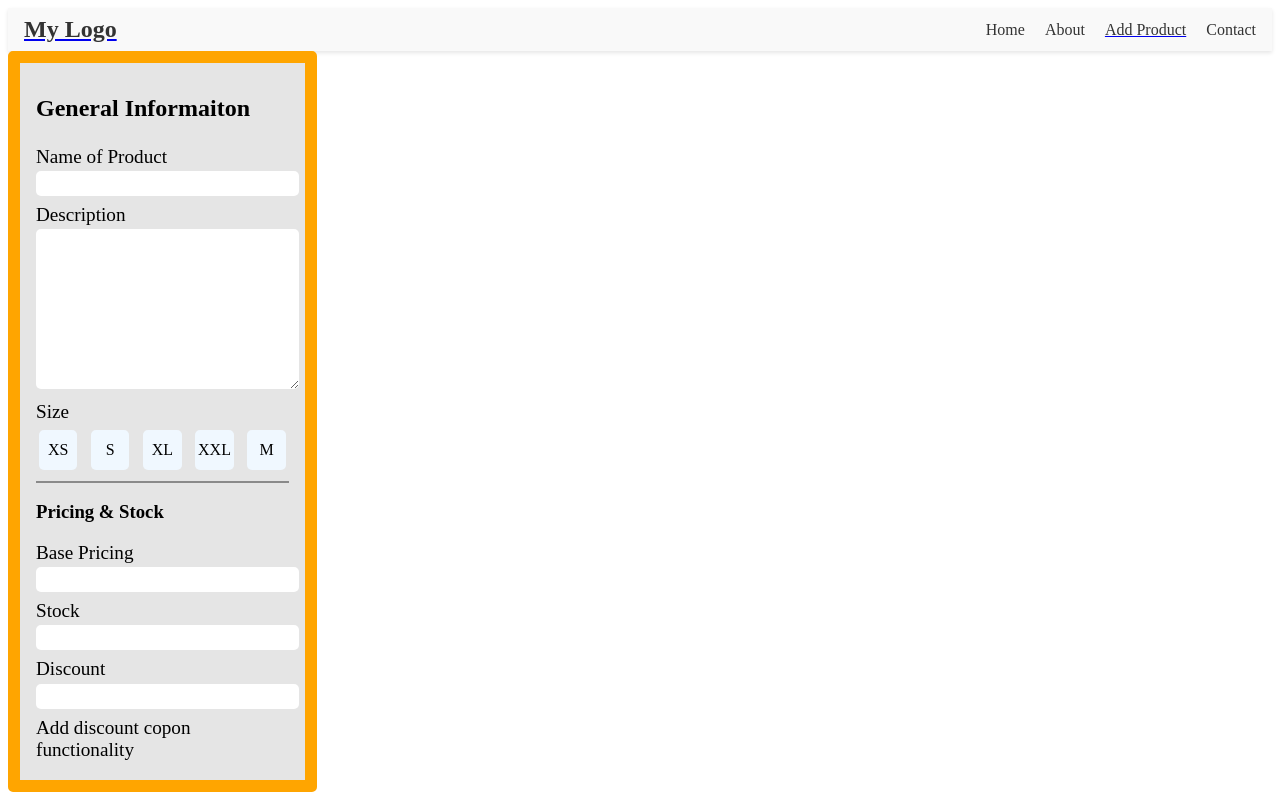
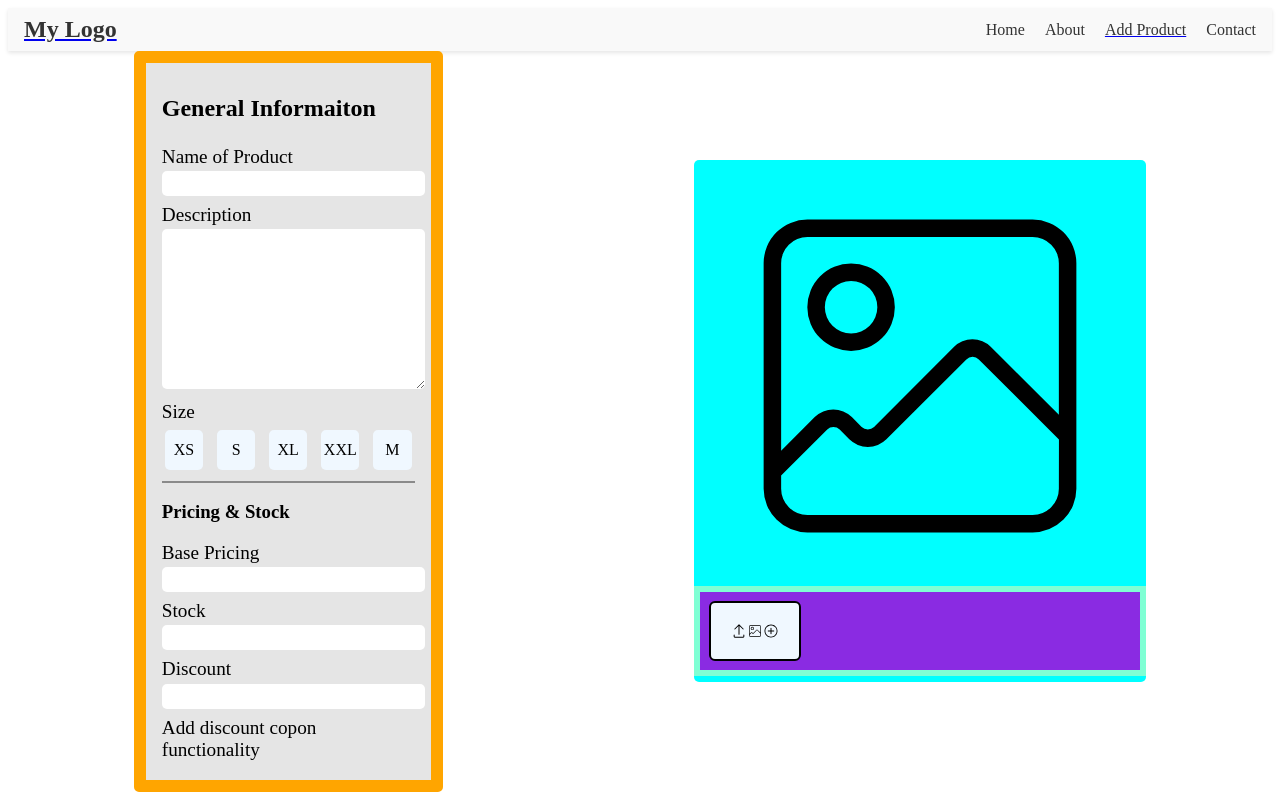
Before and after one commit to UltimateGuruBhutta/shopapp, a React (Vite) app: page /AddProduct in a window 1280 px wide. Built offline with nearby package versions, Linux system fonts and the light colour scheme; a web font is replaced by a local one.

Commit message:
Create dynamic component to upload imges of product : Backup Code

```diff
--- a/package.json
+++ b/package.json
@@ -14,6 +14,7 @@
     "prop-types": "^15.8.1",
     "react": "^18.2.0",
     "react-dom": "^18.2.0",
+    "react-icons": "^5.0.1",
     "react-router-dom": "^6.22.3"
   },
   "devDependencies": {
--- a/src/Pages/jsx/AddProduct.jsx
+++ b/src/Pages/jsx/AddProduct.jsx
@@ -1,3 +1,4 @@
+import InsertImgs from "../../components/jsx/InsertImgs"
 import InsertProdInfo from "../../components/jsx/InsertProdInfo"
 import css from "../styles/AddProduct.module.css"
 
@@ -5,8 +6,11 @@ import css from "../styles/AddProduct.module.css"
 const AddProduct = () => {
   return (
     <>
+    <div className={css.container}>
 
     <InsertProdInfo/>
+    <InsertImgs/>
+    </div>
 
     </>
   )
--- a/src/Pages/styles/AddProduct.module.css
+++ b/src/Pages/styles/AddProduct.module.css
@@ -0,0 +1,6 @@
+.container {
+  display: flex;
+  flex-direction: row;
+  justify-content: space-around;
+  align-items: center;
+}
--- /dev/null
+++ b/src/components/jsx/InsertImgs.jsx
@@ -0,0 +1,96 @@
+//  This component allows users to upload multiple images.
+//  When the file input changes, it updates the state with the new images and
+//   generates previews for them using object URLs.
+//  It cleans up object URLs when the component unmounts or the previews change
+//  to prevent memory leaks.
+//  Clicking the custom upload trigger triggers the hidden file input.
+//  It conditionally renders the most recently selected image's
+//   preview prominently and smaller previews of all selected images.
+
+import css from "../styles/InsertImgs.module.css";
+import { GoUpload } from "react-icons/go";
+import { CiImageOn } from "react-icons/ci";
+import { IoIosAddCircleOutline } from "react-icons/io";
+import { useEffect, useRef, useState } from "react";
+
+const InsertImgs = () => {
+  const inputRef = useRef(null);
+  const [upImg, setUpimg] = useState([]);
+  const [preview, setPreview] = useState();
+
+  useEffect(() => {
+    return () => {
+      if (preview) {
+        preview.forEach((element) => {
+          URL.revokeObjectURL(element);
+        });
+      }
+    };
+  }, [preview]);
+
+  const giveClick = () => {
+    inputRef.current.click();
+  };
+
+  const getImgs = (e) => {
+    const file = Array.from(e.target.files);
+
+    setUpimg((preupImg) => {
+      return [...preupImg, ...file];
+    });
+    const temp = file.map((curr) => {
+      return URL.createObjectURL(curr);
+    });
+    setPreview((prevPreviews) => [...(prevPreviews || []), ...temp]);
+  };
+
+  return (
+    <div className={css.abc}>
+      {preview ? (
+        <img
+          className={css.mImg}
+          src={preview[preview.length - 1]}
+          alt="Placeholder image"
+        />
+      ) : (
+        <CiImageOn style={{ width: "420px", height: "100%" }} />
+      )}
+
+      <div className={css.insHold}>
+        <div className={css.addImg}>
+          <input
+            onChange={getImgs}
+            ref={inputRef}
+            type="file"
+            accept="image/*"
+            style={{ display: "none" }}
+            multiple
+          />
+
+          <div className={css.uploader} onClick={giveClick}>
+            <GoUpload />
+            <CiImageOn />
+            <IoIosAddCircleOutline />
+          </div>
+
+          {preview ? (
+            preview.map((curr, i) => {
+              return (
+                <img
+                  src={curr}
+                  alt={`PreviewImgNo:${i}`}
+                  key={i}
+                  className={css.subImg}
+                />
+              );
+            })
+          ) : (
+            <div style={{ display: "none" }}> </div>
+          )}
+        </div>
+      </div>
+    </div>
+  );
+};
+
+export default InsertImgs;
--- /dev/null
+++ b/src/components/styles/InsertImgs.module.css
@@ -0,0 +1,59 @@
+.abc {
+  padding: 6px;
+  background-color: aqua;
+  width: 440px;
+  height: auto;
+  border-radius: 5px;
+  display: flex;
+  flex-direction: column;
+  justify-items: center;
+  align-items: center;
+}
+
+.mImg {
+  width: 420px;
+  height: auto;
+  object-fit: fill;
+  aspect-ratio: 1/1;
+}
+
+.insHold {
+  display: flex;
+  flex-direction: row;
+  justify-content: start;
+  align-items: center;
+  width: 100%;
+  height: auto;
+  background-color: aquamarine;
+  padding: 6px;
+}
+
+.addImg {
+  display: flex;
+  flex-direction: row;
+  justify-content: start;
+  align-items: start;
+  flex-wrap: wrap;
+  padding: 6px;
+  background-color: blueviolet;
+  width: 100%;
+}
+
+.uploader {
+  display: flex;
+  background-color: aliceblue;
+  padding: 20px;
+  border-radius: 6px;
+  border: 2px solid black;
+  cursor: pointer;
+  margin: 3px;
+}
+
+.subImg {
+  margin: 3px;
+  width: 100px;
+  height: 60px;
+  border: 2px solid black;
+  aspect-ratio: 1/1;
+  object-fit: fill;
+}
```
Also changed, not shown: 1 other file (tests, documents, lock files or other folders).
